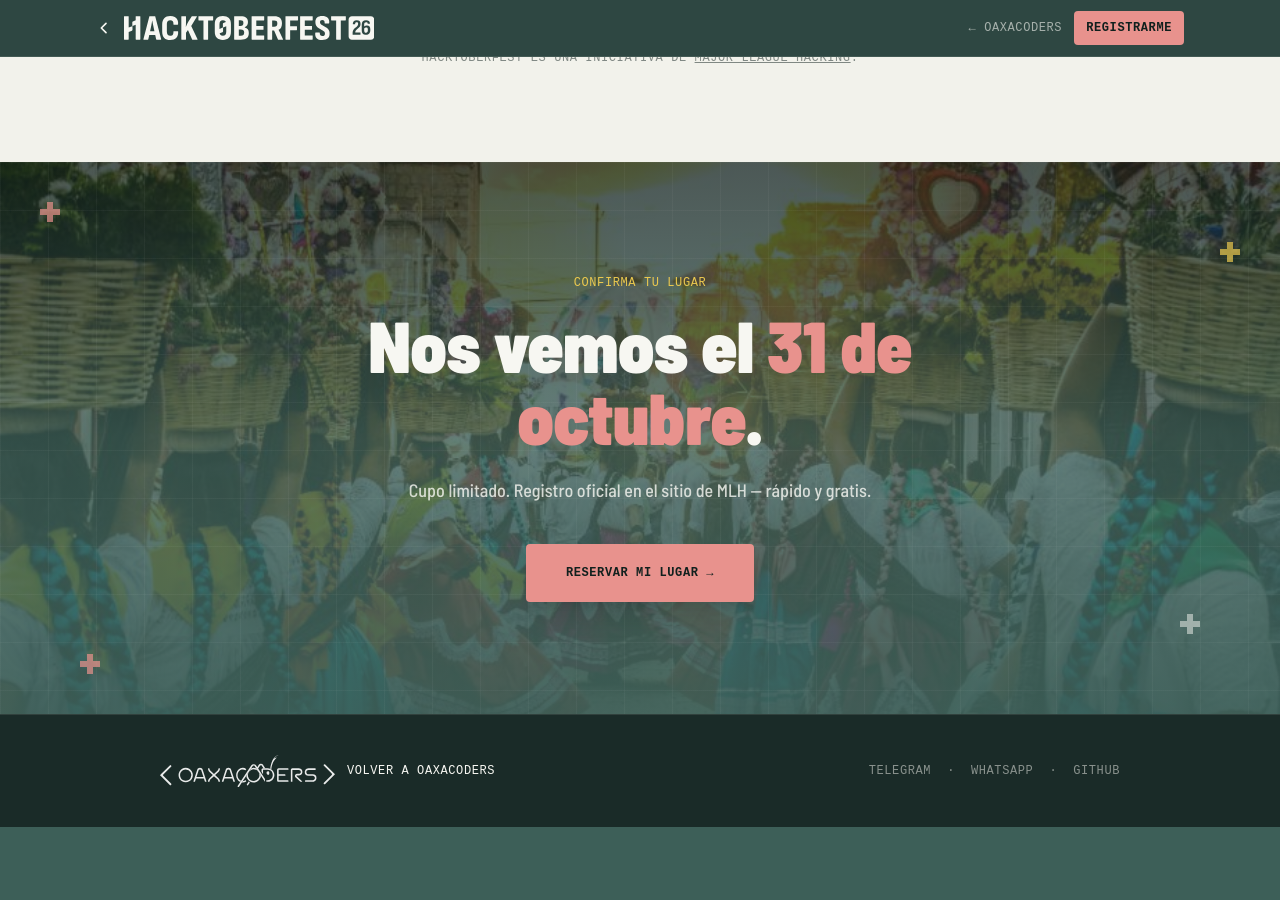
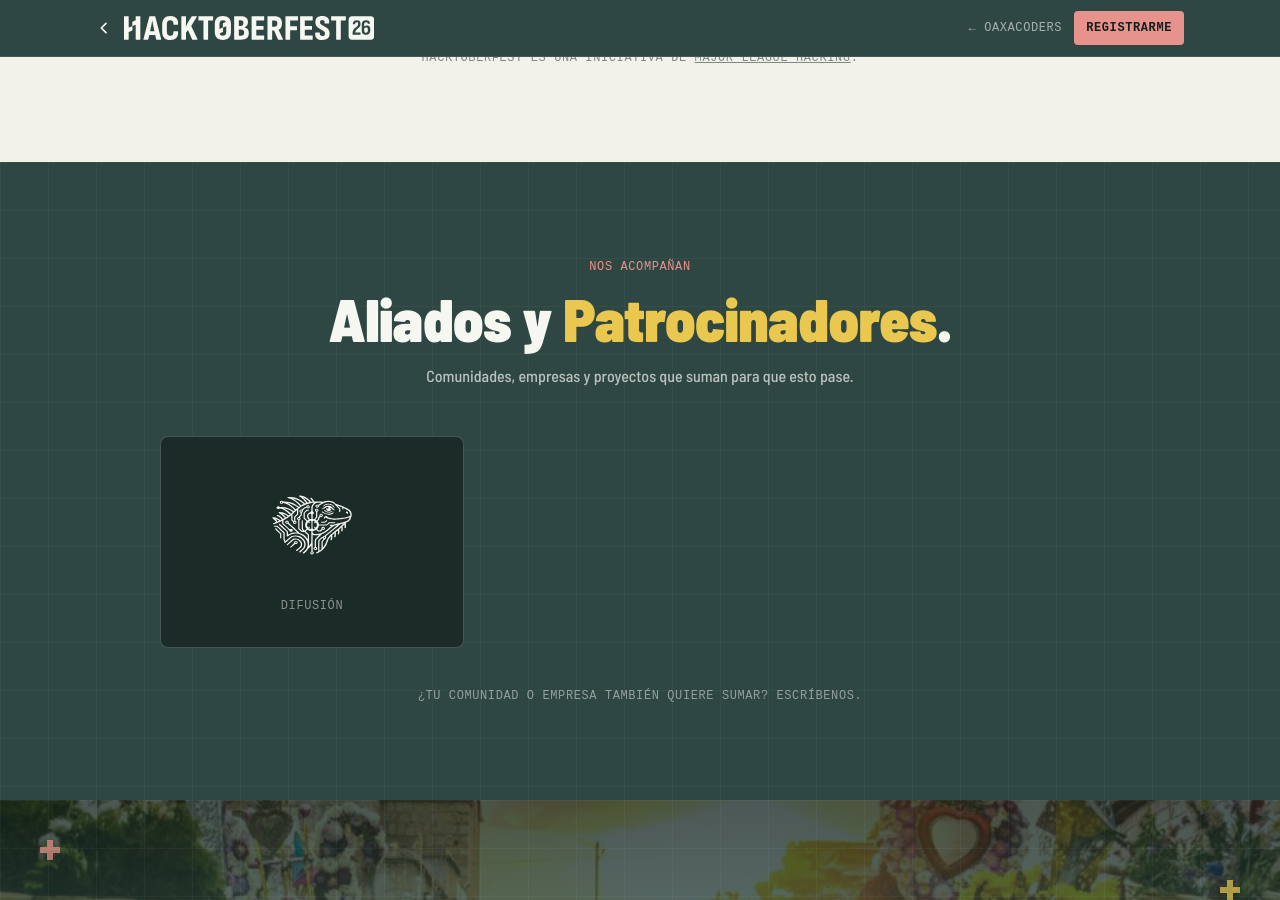
Before and after one commit to oaxacoders/oaxacoders.github.io, a Jekyll site: the page built from _events/2026-10-31-hacktoberfest-hack-day-oaxaca-2026.md, in a window 1280 px wide and 900 px high, scrolled down 5354 px. Built offline with Jekyll 4.4.1, drawn with Linux system fonts in a browser that asks for light colours; some web fonts are replaced; before the commit the page ends 6181 px from its top, so only the background shows below that; some of the changed text lies outside the part shown.

Commit message:
Add Nexis community logo

```diff
--- a/_events/2026-10-31-hacktoberfest-hack-day-oaxaca-2026.md
+++ b/_events/2026-10-31-hacktoberfest-hack-day-oaxaca-2026.md
@@ -68,6 +68,14 @@
   - label: "Major League Hacking"
     url: "https://mlh.io/"
 
+# Aliados y patrocinadores — comunidades, empresas y proyectos que apoyan el evento.
+aliados:
+  - name: "Nexis"
+    role: "Difusión"
+    logo: "/assets/images/nexis.svg"
+    logo_height: 28
+    url: "https://nexisoaxaca.tech/"
+
 # Qué traer / requisitos — editable después.
 requisitos:
   - title: "Laptop"
--- a/_layouts/hacktoberfest.html
+++ b/_layouts/hacktoberfest.html
@@ -546,30 +546,33 @@
       </section>
     {% endif %}
 
-    <!-- Patrocinadores -->
+    <!-- Organizadores -->
     <section class="py-20 md:py-24 bg-hf-cream-50 text-hf-ink">
       <div class="max-w-5xl mx-auto px-4 sm:px-6 lg:px-8 text-center">
         <p class="font-mono-sm text-hf-sage mb-3">Lo hacen posible</p>
         <h2 class="font-display text-4xl sm:text-5xl md:text-6xl leading-[1] text-hf-ink mb-4">
-          Patrocinadores.
+          Organizadores.
         </h2>
         <p class="text-hf-ink/70 max-w-xl mx-auto mb-12">
           El HackDay sucede en Oaxaca gracias a...
         </p>
 
         <div class="grid grid-cols-1 sm:grid-cols-3 gap-6 items-stretch">
-          <div class="bg-white rounded-lg p-8 border border-hf-ink/10 flex flex-col items-center justify-center min-h-[180px] hover:border-hf-coral transition">
+          <a href="https://oaxacoders.org" target="_blank" rel="noopener"
+             class="bg-white rounded-lg p-8 border border-hf-ink/10 flex flex-col items-center justify-center min-h-[180px] hover:border-hf-coral transition">
             <img src="/assets/images/oaxacoders.svg" alt="Oaxacoders" class="h-10 mb-4" />
             <p class="font-mono-sm text-hf-ink/50">Organizador local</p>
-          </div>
-          <div class="bg-white rounded-lg p-8 border border-hf-ink/10 flex flex-col items-center justify-center min-h-[180px] hover:border-hf-coral transition">
+          </a>
+          <a href="https://atzomx.com.mx/" target="_blank" rel="noopener"
+             class="bg-white rounded-lg p-8 border border-hf-ink/10 flex flex-col items-center justify-center min-h-[180px] hover:border-hf-coral transition">
             <img src="/assets/images/atzomx.svg" alt="Atzomx" class="h-16 mb-4" />
             <p class="font-mono-sm text-hf-ink/50">Sede & café coworking</p>
-          </div>
-          <div class="bg-white rounded-lg p-8 border border-hf-ink/10 flex flex-col items-center justify-center min-h-[180px] hover:border-hf-coral transition">
+          </a>
+          <a href="https://mlh.io/" target="_blank" rel="noopener"
+             class="bg-white rounded-lg p-8 border border-hf-ink/10 flex flex-col items-center justify-center min-h-[180px] hover:border-hf-coral transition">
             <img src="/assets/images/mlh.svg" alt="Major League Hacking" class="h-14 mb-4" />
             <p class="font-mono-sm text-hf-ink/50">Organizador global</p>
-          </div>
+          </a>
         </div>
 
         <p class="text-xs text-hf-ink/50 mt-10 font-mono-sm">
@@ -577,6 +580,49 @@
         </p>
       </div>
     </section>
+
+    <!-- Aliados y Patrocinadores -->
+    {% if page.aliados and page.aliados.size > 0 %}
+    <section class="py-20 md:py-24 bg-hf-sage-dark grid-bg">
+      <span class="pixel-plus text-hf-coral top-16 left-10 opacity-60"></span>
+      <span class="pixel-plus text-hf-mustard bottom-16 right-10 opacity-60"></span>
+
+      <div class="relative max-w-5xl mx-auto px-4 sm:px-6 lg:px-8 text-center">
+        <p class="font-mono-sm text-hf-coral mb-3">Nos acompañan</p>
+        <h2 class="font-display text-4xl sm:text-5xl md:text-6xl leading-[1] text-hf-cream mb-4">
+          Aliados y <span class="text-hf-mustard">Patrocinadores</span>.
+        </h2>
+        <p class="text-hf-cream/70 max-w-xl mx-auto mb-12">
+          Comunidades, empresas y proyectos que suman para que esto pase.
+        </p>
+
+        <div class="grid grid-cols-1 sm:grid-cols-2 md:grid-cols-3 gap-6 items-stretch">
+          {% for aliado in page.aliados %}
+            {% if aliado.url %}
+              <a href="{{ aliado.url }}" target="_blank" rel="noopener"
+                 class="bg-hf-sage-darker rounded-lg p-8 border border-hf-cream/20 flex flex-col items-center justify-center min-h-[200px] text-hf-cream hover:border-hf-coral hover:bg-hf-sage-darker transition">
+                <img src="{{ aliado.logo }}" alt="{{ aliado.name }}" class="h-{{ aliado.logo_height | default: 16 }} mb-4 text-hf-cream" />
+                {% if aliado.role %}
+                  <p class="font-mono-sm text-hf-cream/50">{{ aliado.role }}</p>
+                {% endif %}
+              </a>
+            {% else %}
+              <div class="bg-hf-sage-darker rounded-lg p-8 border border-hf-cream/20 flex flex-col items-center justify-center min-h-[200px] text-hf-cream hover:border-hf-coral transition">
+                <img src="{{ aliado.logo }}" alt="{{ aliado.name }}" class="h-{{ aliado.logo_height | default: 16 }} mb-4 text-hf-cream" />
+                {% if aliado.role %}
+                  <p class="font-mono-sm text-hf-cream/50">{{ aliado.role }}</p>
+                {% endif %}
+              </div>
+            {% endif %}
+          {% endfor %}
+        </div>
+
+        <p class="text-xs text-hf-cream/50 mt-10 font-mono-sm">
+          ¿Tu comunidad o empresa también quiere sumar? Escríbenos.
+        </p>
+      </div>
+    </section>
+    {% endif %}
 
     <!-- Final CTA -->
     <section class="relative py-20 md:py-28 hero-bg overflow-hidden">
```
Also changed, not shown: assets/images/nexis.svg (added).
